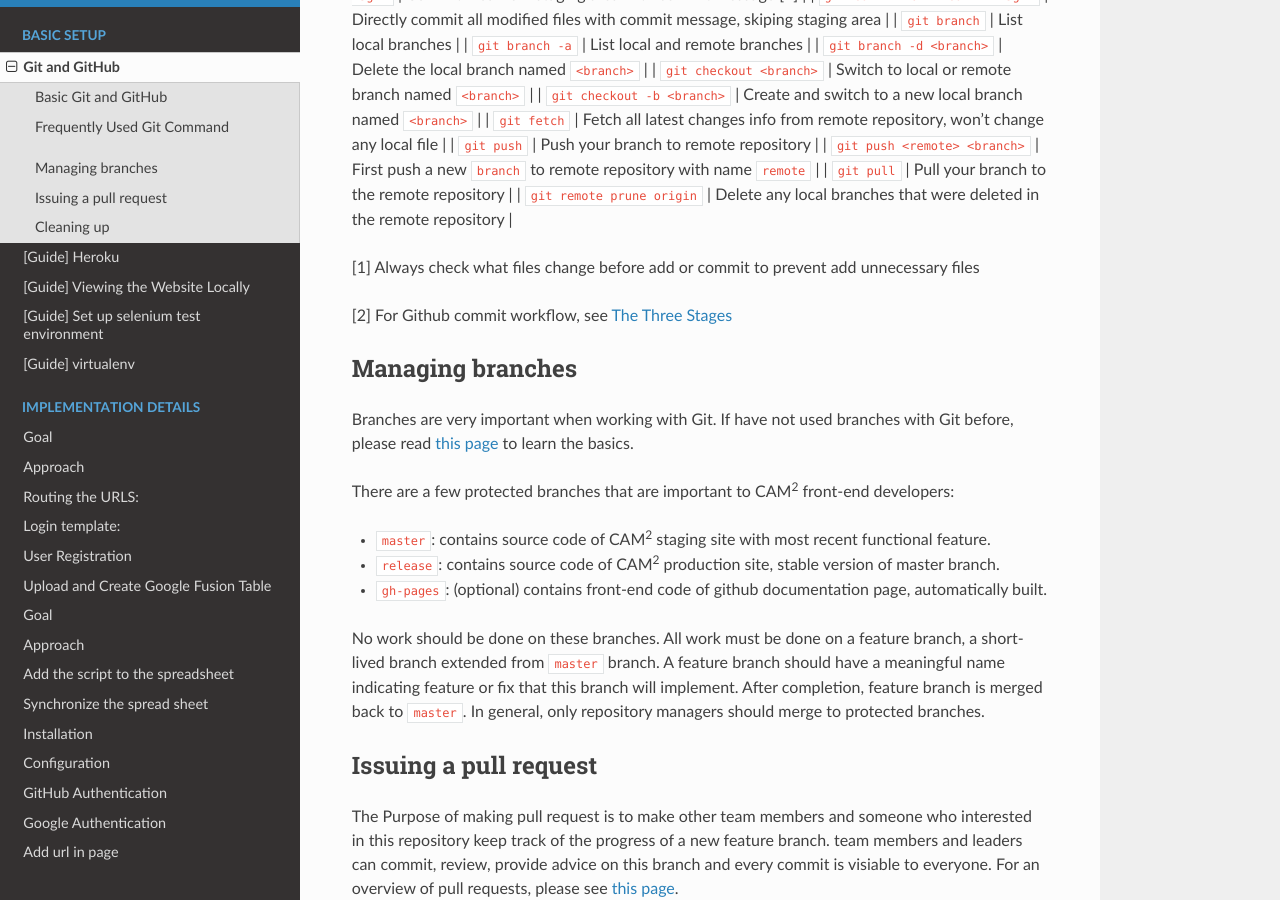
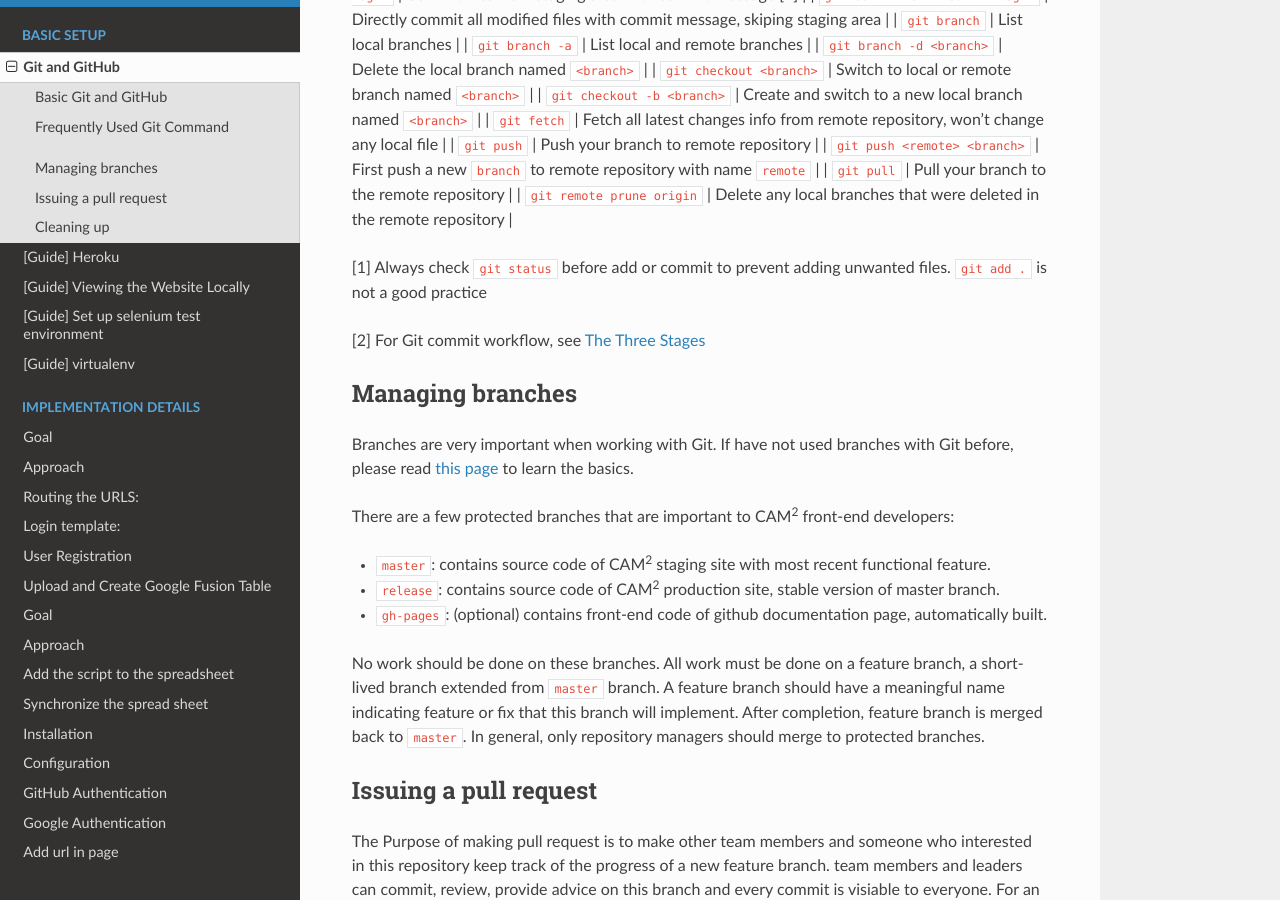
Before and after one commit to PurdueCAM2Project/CAM2WebUI, a Sphinx documentation site: the page built from docs/basicSetup/git.md, in a window 1280 px wide and 900 px high, scrolled down 604 px. Built offline with Sphinx 7.4.7 and the Read the Docs theme 2.0.0, drawn with Linux system fonts in a browser that asks for light colours.

Commit message:
minor change wording and typo from last commit

```diff
--- a/docs/basicSetup/git.md
+++ b/docs/basicSetup/git.md
@@ -28,8 +28,9 @@ GitHub is a website that hosts Git repositories. You are currently using it righ
 | `git pull`                      | Pull your branch to the remote repository                                                     |
 | `git remote prune origin`       | Delete any local branches that were deleted in the remote repository                          |
 
-<p id="advice">[1] Always check what files change before add or commit to prevent add unnecessary files</p>
-<p id="threestates">[2] For Github commit workflow, see <a href="https://git-scm.com/book/en/v2/Getting-Started-Git-Basics#_the_three_states">The Three Stages</a></p>
+<a id="advice"></a>[1] Always check `git status` before add or commit to prevent adding unwanted files. `git add .` is not a good practice
+
+<a id="threestates"></a>[2] For Git commit workflow, see <a href="https://git-scm.com/book/en/v2/Getting-Started-Git-Basics#_the_three_states">The Three Stages</a>
 
 ## Managing branches
 
```
